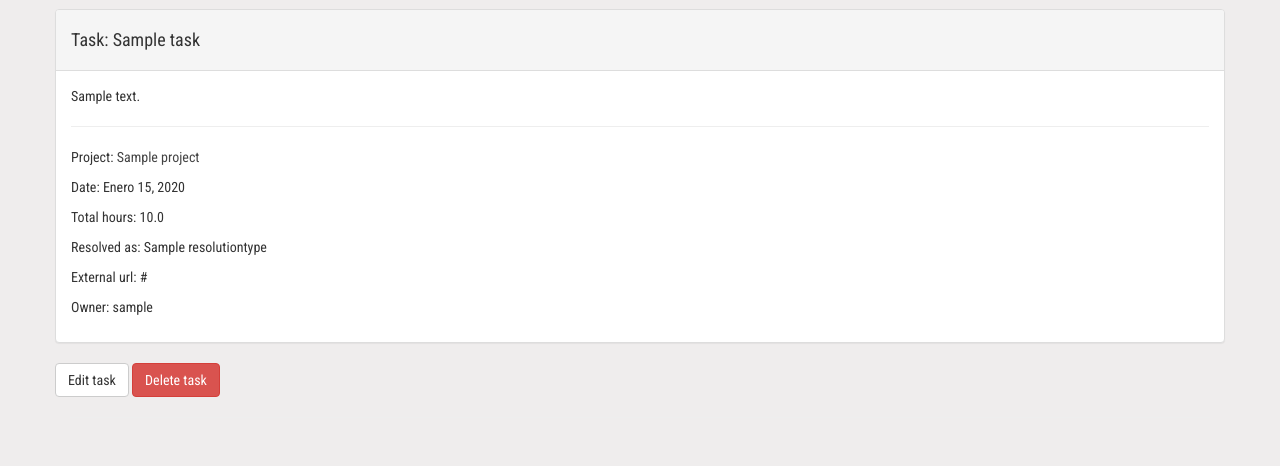
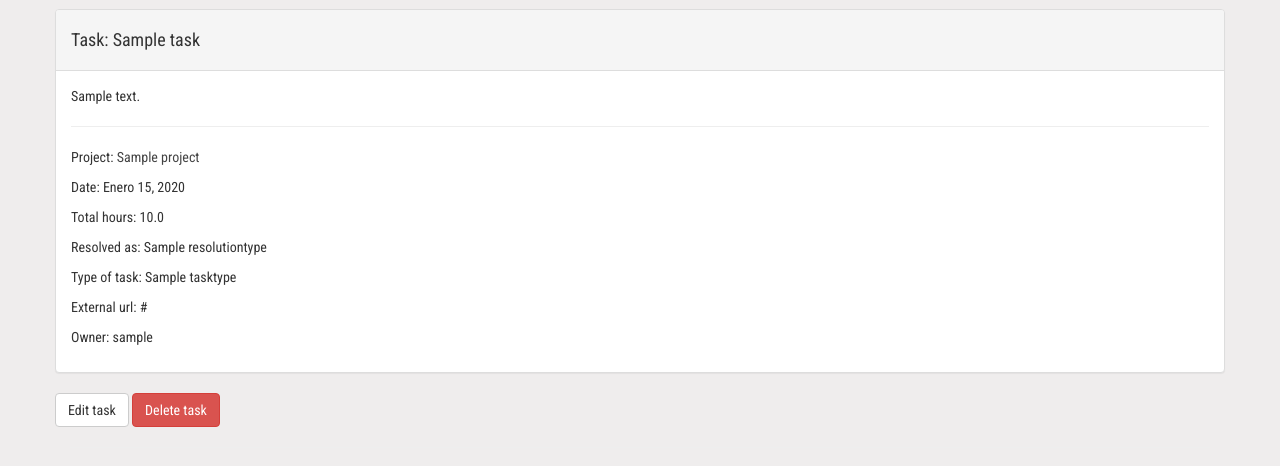
Before and after one commit to MSA-Argentina/relojito_project, a Django app: page /task/1/ in a window 1280 px wide. Shown: the part 51-517 px from the top of the page. Run offline with Django 3.2, Linux system fonts and the light colour scheme; tables that the repository leaves empty hold one stand-in row (values such as "Sample post"); some libraries are stand-ins or nearby versions.

Commit message:
closes #19

```diff
--- a/relojito/templates/task_detail.html
+++ b/relojito/templates/task_detail.html
@@ -18,6 +18,7 @@
           <p>{% trans 'Total hours' %}: {{task.total_hours}}</p>
           {% if task.resolved_as %}
           <p>{% trans 'Resolved as' %}: {{task.resolved_as}}</p>
+          <p>{% trans 'Type of task' %}: {{task.task_type}}</p>
           {% endif %}
           {% if task.external_url %}
           <p>{% trans 'External url' %}: {{task.external_url|urlize}}</p>
```
